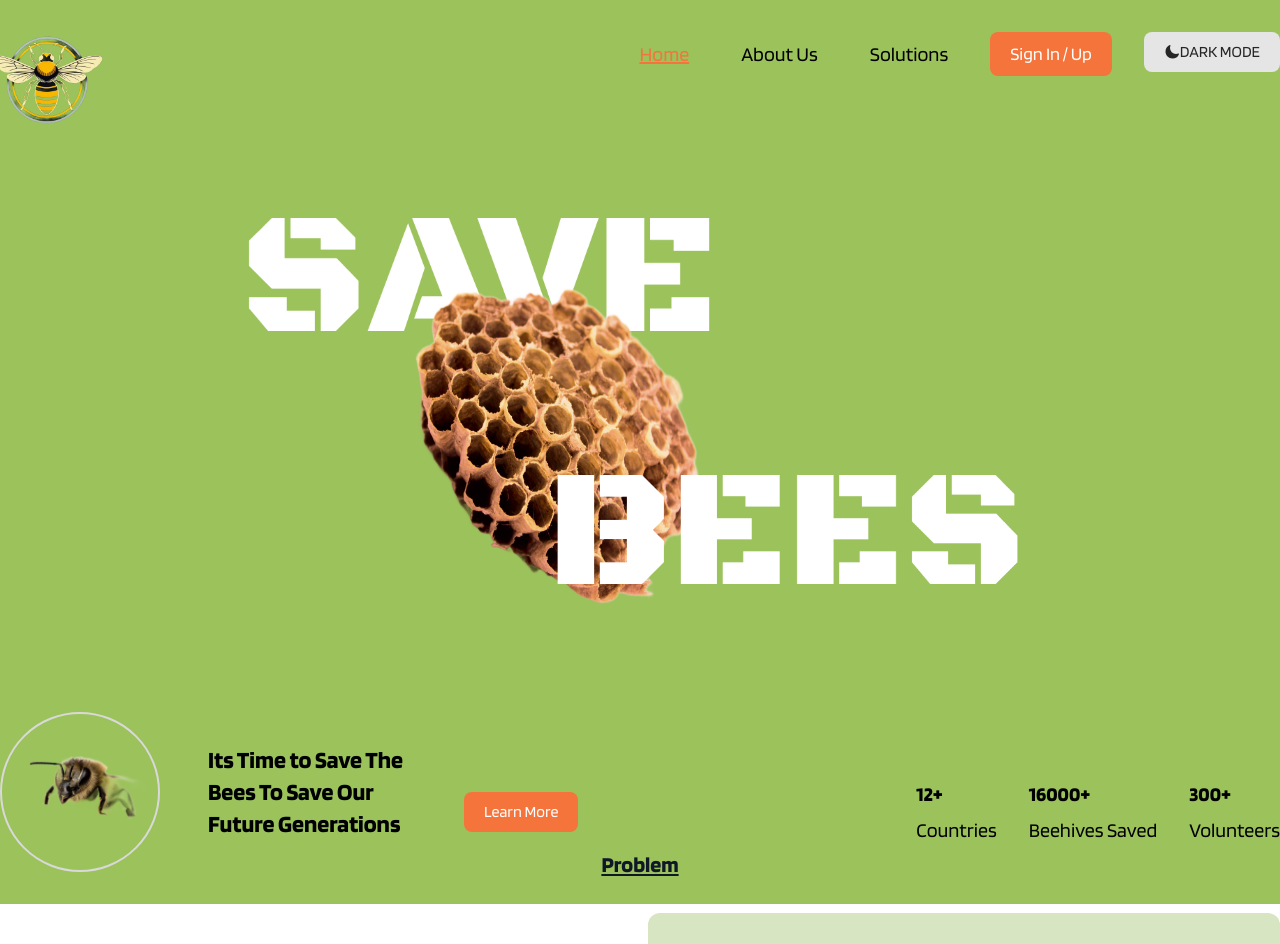
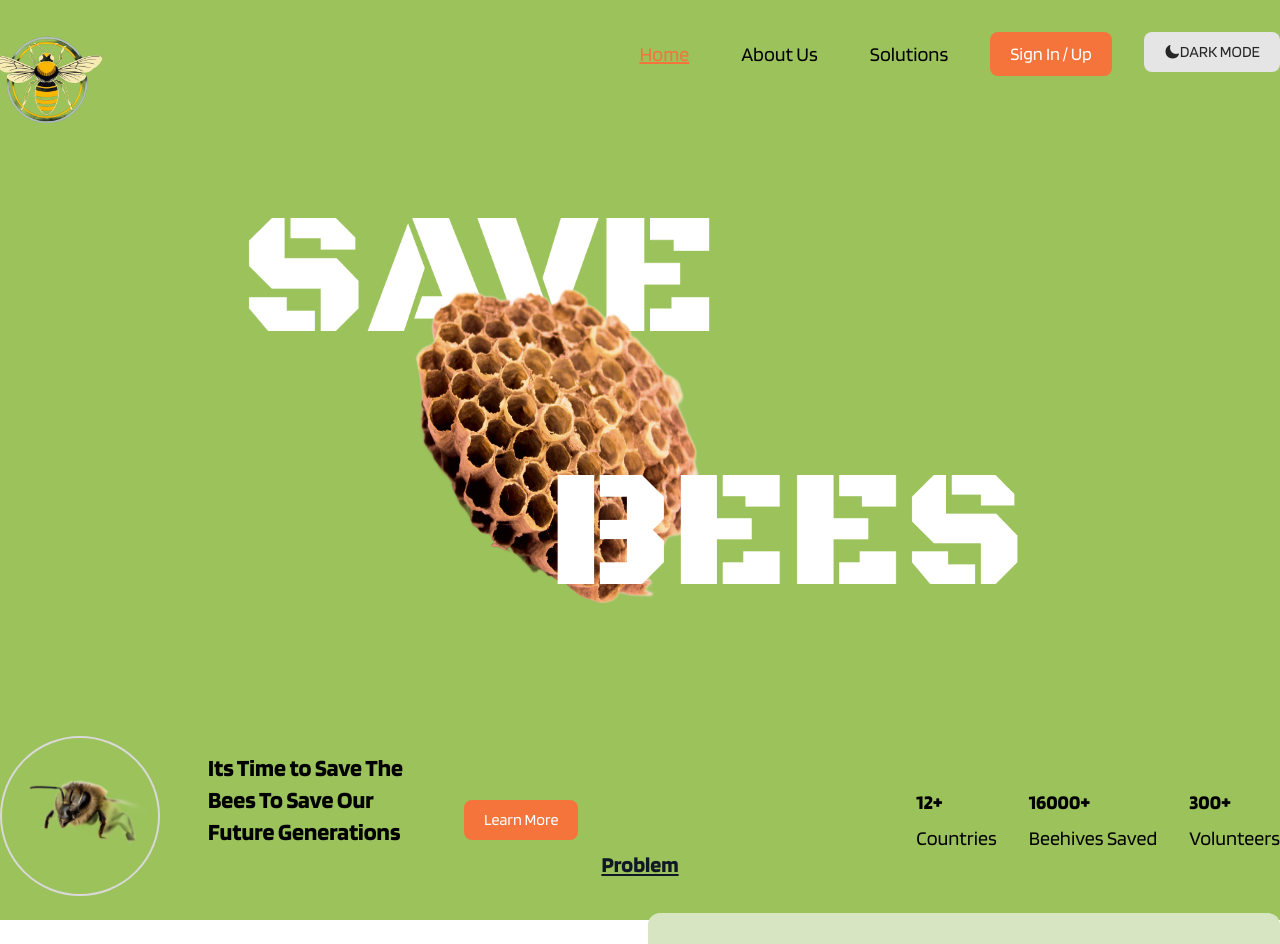
Before and after one commit to chingu-voyages/v50-tier3-team-28, a React (Vite) app in the folder client/: page / in a window 1280 px wide. Shown: the top 944 px of the page. Built offline with nearby package versions, Linux system fonts and the light colour scheme; no server answers.

Commit message:
update beeImage styling

```diff
--- a/client/src/components/UI/MainHeroLandingSurvey.jsx
+++ b/client/src/components/UI/MainHeroLandingSurvey.jsx
@@ -14,7 +14,7 @@ export const MainHeroLandingSurvey = () => {
   return (
     <section className="flex flex-col items-center gap-6 pb-6 md:flex-row md:justify-between md:gap-2 bg-[#9BC25B]">
       <section className="flex flex-col items-center md:gap-2 md:flex-row">
-        <Image src={beeImage} alt="Bee image" className="border-2 border-[#D9D9D9] rounded-full h-40 w-40 dark:border-black" />
+        <Image src={beeImage} alt="Bee image" className="border-2 border-[#D9D9D9] rounded-full h-40 w-40 dark:border-black mt-8" />
 
         <h2 className="text-2xl text-center font-bold text-black leading-8 m-10 md:max-w-52 md:text-start dark:text-white">
           Its Time to Save The Bees To Save Our Future Generations
```
